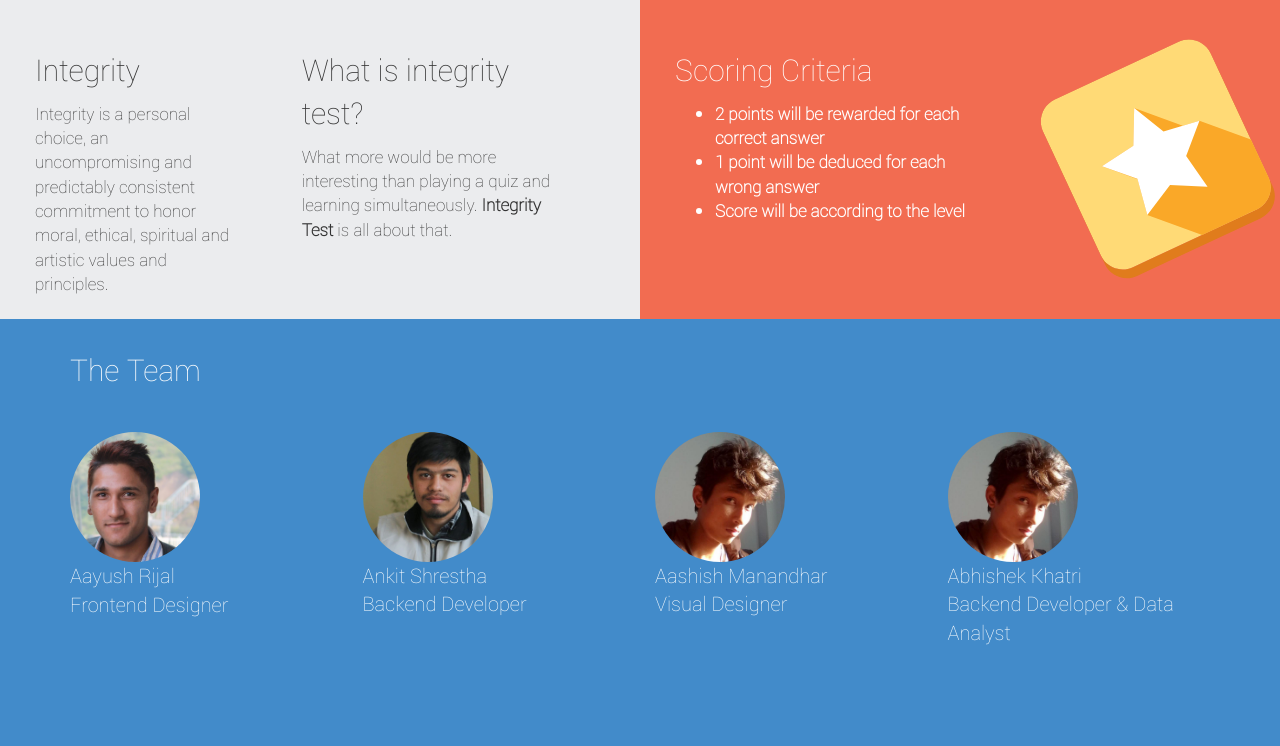
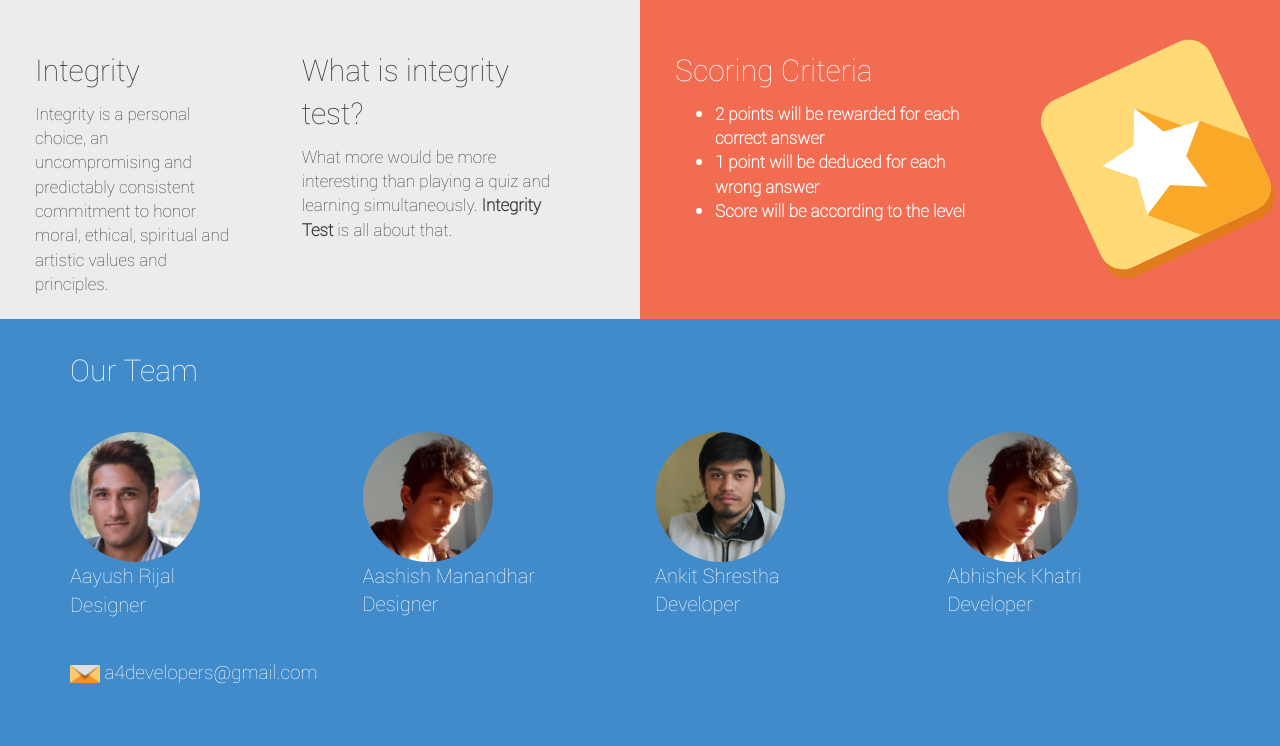
Before and after one commit to Acesmndr/Integrity-Test, a PHP site: page / in a window 1280 px wide. Shown: the part 501-1247 px from the top of the page. Before the commit the page ends 1146 px from the top, so only its background shows below. Run offline with PHP 8.4, Linux system fonts and the light colour scheme; some web fonts are replaced.

Commit message:
about us edit

```diff
--- a/css/main.css
+++ b/css/main.css
@@ -469,6 +469,15 @@
 .ourlinks{
 	text-decoration: none;
 	color: #fff;
+	transition: all 0.5s;
+}
+.ourlinks:hover{
+	text-decoration: none;
+	transition: all 0.5s;
+}
+.contactUs{
+	font-size: 19px;
+	padding: 30px 20px 40px 20px;
 }
 /*InnerContainer page which is after the game is started, the css starts here*/
 #innerContainer{
--- a/index.html
+++ b/index.html
@@ -67,32 +67,37 @@
 		<div class="container">
 			<div class="aboutCentral">
 				<div class="row">
-					<div class="col-md-3 p1">The Team</div>
+					<div class="col-md-3 p1">Our Team</div>
 				</div>
 				<div class="row">
 					<div class="col-md-3 ourNames">
 						<img src="images/aayush.jpg" width="130" class="img-circle">
 						<br>
 						<a href="http://www.about.me/aayushrijal" class="ourlinks" target="_blank">Aayush Rijal</a>
-						<p>Frontend Designer</p>
+						<p>Designer</p>
+					</div>
+					<div class="col-md-3 ourNames">
+						<img src="images/aashish.jpg" width="130" class="img-circle">
+						<br>
+						<a href="http://www.about.me/acesmndr" class="ourlinks" target="_blank">Aashish Manandhar</a>
+						<p>Designer</p>
 					</div>
 					<div class="col-md-3 ourNames">
 						<img src="images/ankit.jpg" width="130" class="img-circle">
 						<br>
-						<a href="http://www.about.me/aayushrijal" class="ourlinks" target="_blank">Ankit Shrestha</a>
-						<p>Backend Developer</p>
+						<a href="http://www.about.me/shresthaankit" class="ourlinks" target="_blank">Ankit Shrestha</a>
+						<p>Developer</p>
 					</div>
 					<div class="col-md-3 ourNames">
 						<img src="images/aashish.jpg" width="130" class="img-circle">
 						<br>
-						<a href="http://www.about.me/aayushrijal" class="ourlinks" target="_blank">Aashish Manandhar</a>
-						<p>Visual Designer</p>
+						<a href="http://www.about.me/abhishekhatri" class="ourlinks" target="_blank">Abhishek Khatri</a>
+						<p>Developer</p>
 					</div>
-					<div class="col-md-3 ourNames">
-						<img src="images/aashish.jpg" width="130" class="img-circle">
-						<br>
-						<a href="http://www.about.me/aayushrijal" class="ourlinks" target="_blank">Abhishek Khatri</a>
-						<p>Backend Developer &amp; Data Analyst</p>
+				</div>
+				<div class="row">
+					<div class=" col-md-3 contactUs">
+						<img src="images/mail.png" width="30"> a4developers@gmail.com
 					</div>
 				</div>
 			</div>
```
Also changed, not shown: images/mail.png (added).
